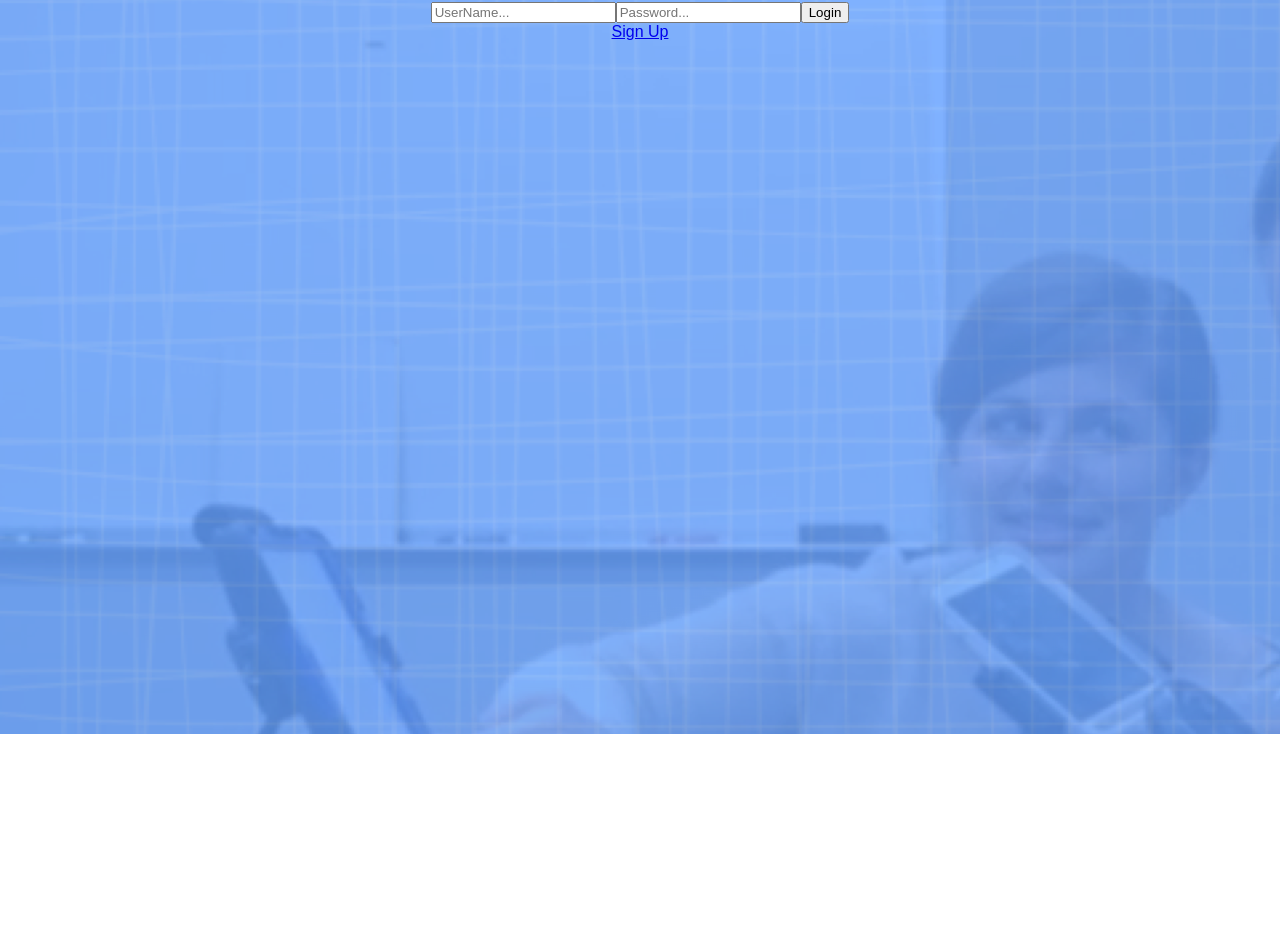
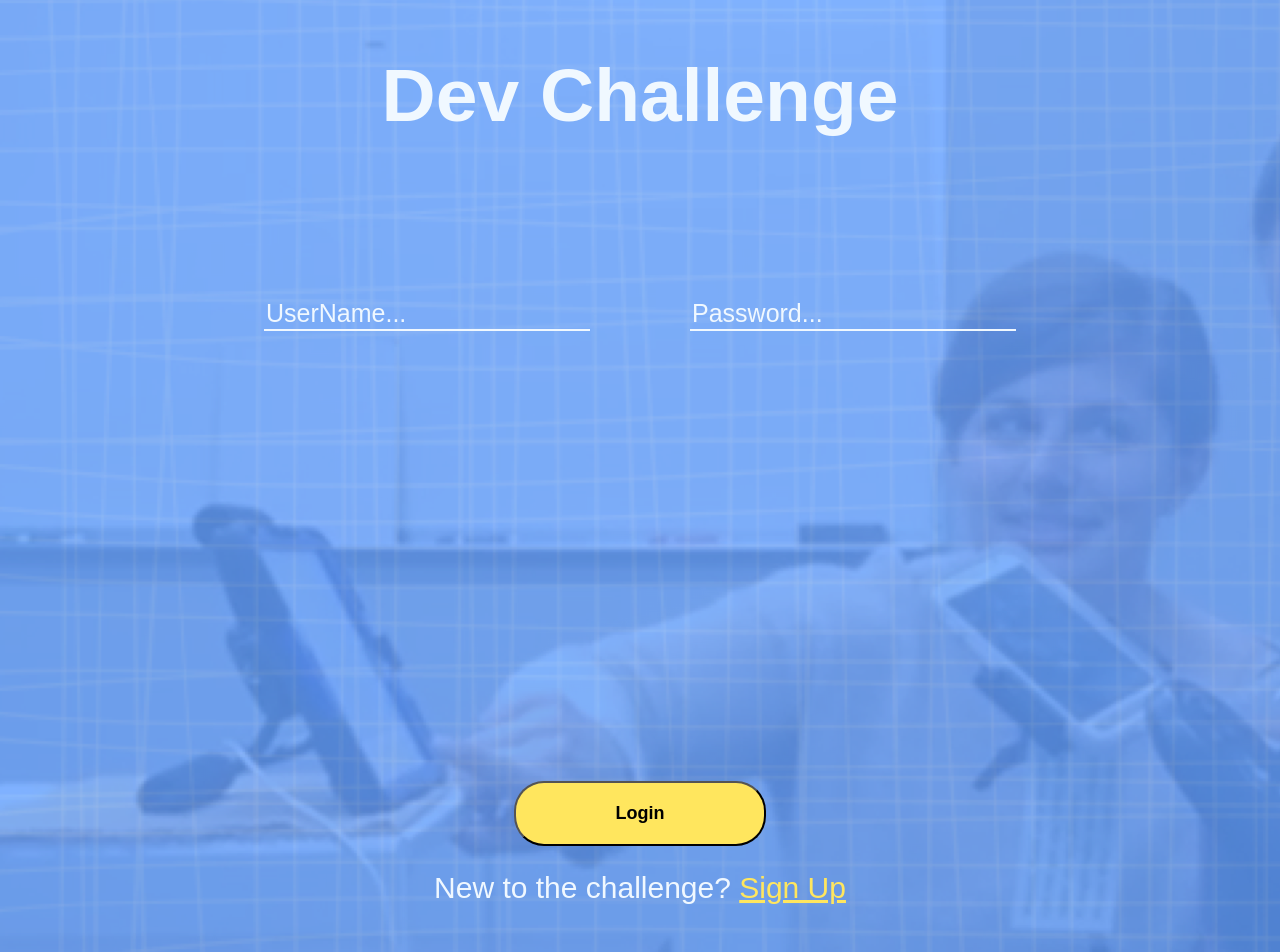
Before and after one commit to andrewKv/dashboard, a React (Create React App) app in the folder client/: page / in a window 1280 px wide. Shown: the part 66-1018 px from the top of the page. Before the commit the page ends 800 px from the top, so only its background shows below. Built offline with nearby package versions, Linux system fonts and the light colour scheme.

Commit message:
Login styling

```diff
--- a/client/src/App.css
+++ b/client/src/App.css
@@ -2,6 +2,51 @@ body {
   background: url(Assets/Background.png);
   font-family: Arial, Helvetica, sans-serif;
 }
+
+input[type=text], select, textarea {
+  color: aliceblue;
+  outline: 0;
+  font-size: 25px;
+  border-width: 0 0 2px;
+  border-color: aliceblue;
+  margin: 0px 50px;
+  background: transparent;
+}
+input:focus {
+  border-color: #FFE65E;
+}
+input::placeholder{
+  color: aliceblue;
+}
+
+.RowWrapper{
+ margin-top: 10em;
+}
+.SignupWrapper{
+  color: aliceblue;
+  justify-content: center;
+  font-size: 30px;
+  position: relative;
+  top: 25px;
+}
+.SignUp{
+  color: #FFE65E;
+}
+.SignUp:focus{
+  color: aliceblue;
+}
+
+.Login.Button{
+  border-radius: 30px;
+  padding: 20px 100px;
+  margin-top: 25em;
+  text-align: center;
+  background-color: #FFE65E;
+  justify-content: center;
+  font-weight: 600;
+  font-size: large;
+}
+
 
 .Login {
   padding: 60px 0;
@@ -13,7 +58,7 @@ body {
   max-width: 320px;
 }
 
-.DashboardTitle {
+.MainTitle {
   text-align: center;
   color: aliceblue;
   font-size: 75px;
--- a/client/src/App.js
+++ b/client/src/App.js
@@ -4,13 +4,14 @@ import Dashboard from "./Dashboard";
 import News from "./News";
 import Teams from "./Teams";
 import { BrowserRouter as Router, Route, Switch } from "react-router-dom";
-import { LoginContext, UsernameContext, NewsContext } from "./Context"
+import { LoginContext, UsernameContext, NewsContext, TeamsContext } from "./Context"
 import { useState, useEffect } from "react";
 
 function App() {
     const [loggedIn, changeLoggedIn] = useState(false);
     const [user, changeUserName] = useState("");
     const [newsObj, changeNewsObj] = useState({});
+    const [selectedTeam, changeSelectedTeam] = useState("Select a team");
     const [setState] = useState({});
 
     // For console error
@@ -29,10 +30,12 @@ function App() {
                         <Route exact path="/Register" component={Register} />
 
                         <NewsContext.Provider value={{ newsObj, changeNewsObj }}>
-                            <Route exact path="/Dashboard" component={Dashboard} />
-                            <Route exact path="/News" component={News} />
+                            <TeamsContext.Provider value={{ selectedTeam, changeSelectedTeam }}>
+                                <Route exact path="/Dashboard" component={Dashboard} />
+                                <Route exact path="/Teams" component={Teams} />
+                            </TeamsContext.Provider>
+                                <Route exact path="/News" component={News} />
                         </NewsContext.Provider>
-                        <Route exact path="/Teams" component={Teams} />
                     </UsernameContext.Provider>
                 </LoginContext.Provider>
             </Switch>
--- a/client/src/Context.js
+++ b/client/src/Context.js
@@ -3,3 +3,4 @@ import { createContext } from "react";
 export const LoginContext=createContext({});
 export const UsernameContext=createContext({});
 export const NewsContext=createContext({});
+export const TeamsContext=createContext({});
--- a/client/src/Dashboard.js
+++ b/client/src/Dashboard.js
@@ -31,7 +31,7 @@ function Dashboard() {
 
         <a className="Logout" href='#' onClick={logOut}>Log Out</a>
 
-      <div className="DashboardTitle">Good Day {user}</div>
+      <div className="MainTitle">Good Day {user}</div>
 
       <div className="MainGrid">
         <div className="item1">
--- a/client/src/Login.js
+++ b/client/src/Login.js
@@ -1,13 +1,13 @@
 import './App.css';
 import React, { useContext, useState } from "react";
 import Button from "react-bootstrap/Button";
-import {useHistory} from "react-router-dom";
+import { useHistory } from "react-router-dom";
 import Axios from "axios";
-import {LoginContext, UsernameContext} from "./Context";
+import { LoginContext, UsernameContext } from "./Context";
 
 function Login() {
-  const {changeLoggedIn} = useContext(LoginContext);
-  const {changeUserName} = useContext(UsernameContext);
+  const { changeLoggedIn } = useContext(LoginContext);
+  const { changeUserName } = useContext(UsernameContext);
 
   const [username, setUsername] = useState("");
   const [password, setPassword] = useState("");
@@ -25,14 +25,14 @@ function Login() {
         username: username,
         password: password,
       }).then((response) => {
-        if (response.data.error){
+        if (response.data.error) {
           setErrorMsg("Login Error")
         }
-        else{
-          if (response.data === "Invalid password"){
+        else {
+          if (response.data === "Invalid password") {
             setErrorMsg("Invalid password")
           }
-          else{
+          else {
             changeLoggedIn(true);
             changeUserName(username);
             sessionStorage.setItem("authorised", true)
@@ -42,7 +42,7 @@ function Login() {
         }
       })
     }
-    else{
+    else {
       // case switch for each option
       setErrorMsg("Form Error")
     }
@@ -54,16 +54,17 @@ function Login() {
 
   return (
     <div className="Login">
-      <input type="text" placeholder="UserName..." onChange={(e)=> {setUsername(e.target.value)}} />
-      <input type="text" placeholder="Password..." onChange={(e)=> {setPassword(e.target.value)}} />
-
-      <Button className="submit" onClick={handleSubmit} size="lg" type="submit">
+      <h1 className="MainTitle">Dev Challenge</h1>
+      <div className="RowWrapper">
+        <input type="text" placeholder="UserName..." onChange={(e) => { setUsername(e.target.value) }} />
+        <input type="text" placeholder="Password..." onChange={(e) => { setPassword(e.target.value) }} />
+      </div>
+      <Button className="Login Button" onClick={handleSubmit} size="lg" type="submit">
         Login
       </Button>
 
-
-      <div className="SignUp">
-        <a href='#' onClick={handleRegister}>Sign Up</a>
+      <div className="SignupWrapper">
+        New to the challenge? <a className="SignUp" href='#' onClick={handleRegister}>Sign Up</a>
       </div>
 
 
--- a/client/src/News.js
+++ b/client/src/News.js
@@ -6,10 +6,8 @@ import Axios from "axios";
 
 
 function News() {
-  const [state, setState] = useState({});
+  const [setState] = useState({});
   const [errorMsg, setErrorMsg] = useState("");
-  const [imgUrl, setImgUrl] = useState("");
-  const [article, setArticle] = useState("");
   const { newsObj, changeNewsObj } = useContext(NewsContext);
   let history = useHistory();
 
--- a/client/src/Teams.js
+++ b/client/src/Teams.js
@@ -1,10 +1,11 @@
 import './App.css';
 import React, { useState, useEffect, useContext } from "react";
 import { useHistory } from "react-router-dom";
-
+import { TeamsContext } from "./Context"
 
 function Teams () {
   const [errorMsg, setErrorMsg] = useState("");
+  const { currentTeam, changeCurrentTeam } = useContext(TeamsContext);
   let history = useHistory();
 
   function homeRequest(){
@@ -13,6 +14,8 @@ function Teams () {
 
   return (
     <div className="Sports" onClick={homeRequest}>
+
+      <input type="text" placeholder="UserName..." onChange={(e)=> {changeCurrentTeam(e.target.value)}}/>
       <p>click me!</p>
       <p>{errorMsg}</p>
     </div>
--- a/client/src/TeamsMini.js
+++ b/client/src/TeamsMini.js
@@ -1,9 +1,11 @@
 import './App.css';
 import React, { useState, useEffect, useContext } from "react";
 import { useHistory } from "react-router-dom";
+import { TeamsContext } from "./Context"
 
 function TeamsMini() {
   const [errorMsg, setErrorMsg] = useState("");
+  const { currentTeam } = useContext(TeamsContext);
 
   let history = useHistory();
   function showTeams(){
@@ -12,7 +14,8 @@ function TeamsMini() {
 
   return (
     <div className="TeamsMini" onClick={showTeams}>
-      <div className="ContainerTitle">Teams</div>
+      <div className="ContainerTitle">Sport</div>
+      <h2> {currentTeam}</h2>
 
       <p>{errorMsg}</p>
 
```
Also changed, not shown: 1 other file (tests, documents, lock files or other folders).
